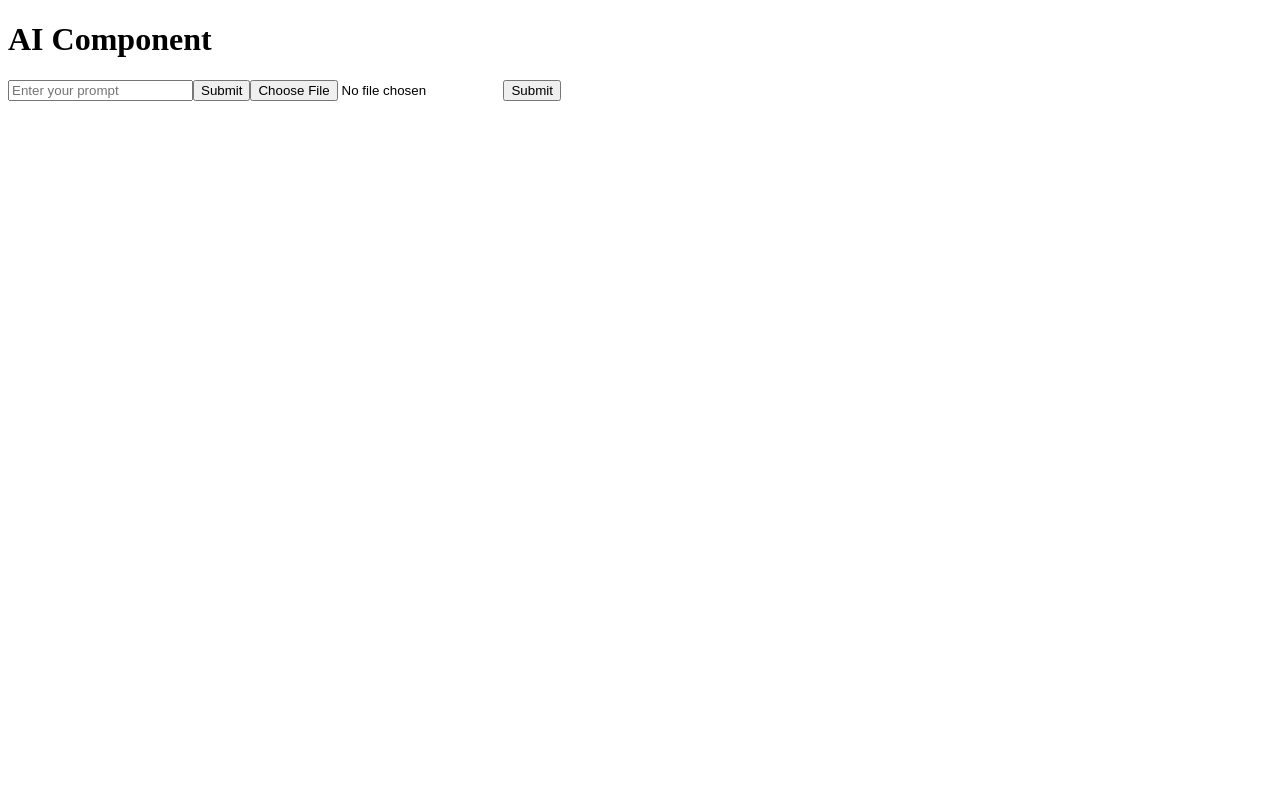
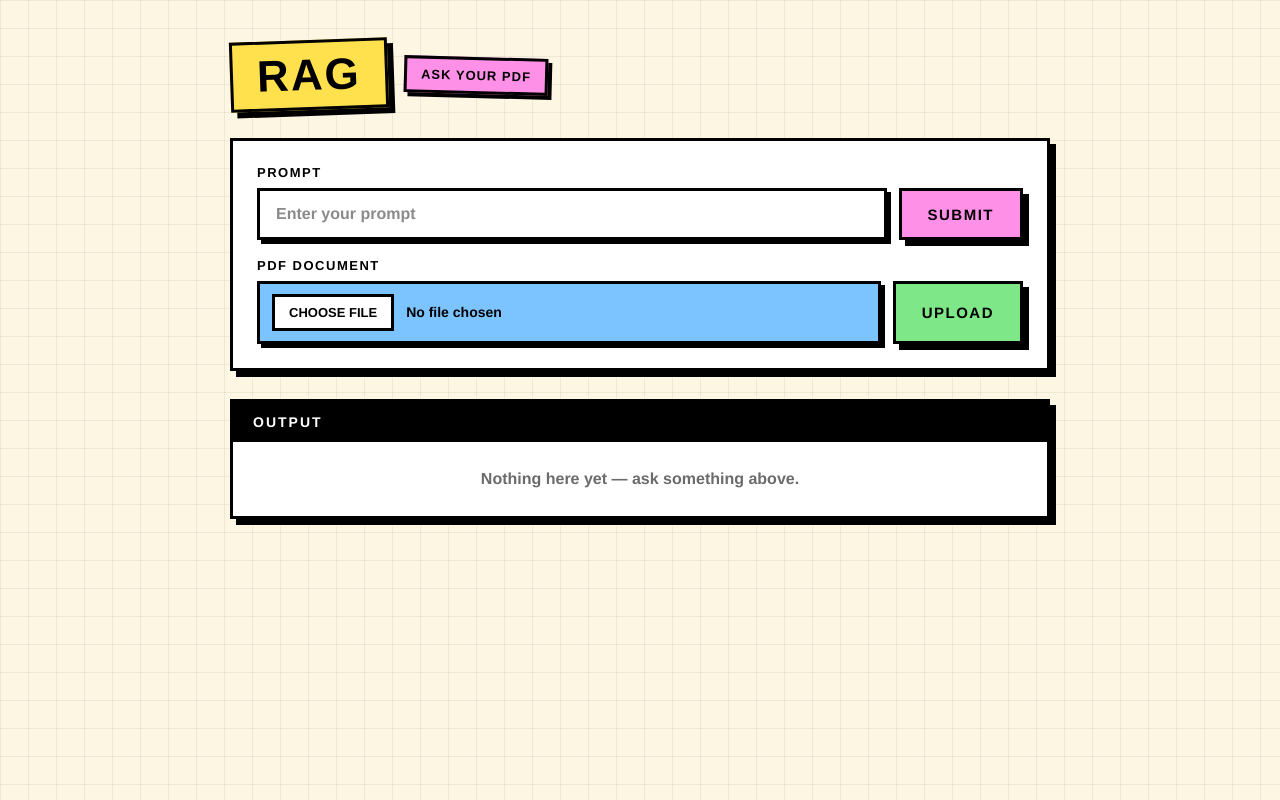
Before and after one commit to Kabilesh-GS/RAG-BOT, a React (Vite) app: page / in a window 1280 px wide. Built offline with nearby package versions, Linux system fonts and the light colour scheme; no server answers.

Commit message:
NeoBrutalism design pattern

```diff
--- a/src/App.css
+++ b/src/App.css
@@ -0,0 +1,279 @@
+.nb-page {
+  max-width: 860px;
+  margin: 0 auto;
+  padding: 40px 20px 80px;
+}
+
+/* ---------- Header ---------- */
+
+.nb-header {
+  display: flex;
+  align-items: center;
+  gap: 16px;
+  flex-wrap: wrap;
+  margin-bottom: 28px;
+}
+
+.nb-title {
+  margin: 0;
+  padding: 10px 24px;
+  font-size: 44px;
+  line-height: 1;
+  letter-spacing: 2px;
+  text-transform: uppercase;
+  background: var(--nb-yellow);
+  border: var(--nb-border);
+  box-shadow: var(--nb-shadow);
+  transform: rotate(-2deg);
+}
+
+.nb-tag {
+  padding: 8px 14px;
+  font-size: 13px;
+  font-weight: 800;
+  text-transform: uppercase;
+  letter-spacing: 1px;
+  background: var(--nb-pink);
+  border: var(--nb-border);
+  box-shadow: var(--nb-shadow-sm);
+  transform: rotate(1.5deg);
+}
+
+/* ---------- Card ---------- */
+
+.nb-card {
+  background: var(--nb-white);
+  border: var(--nb-border);
+  box-shadow: var(--nb-shadow);
+  padding: 24px;
+  margin-bottom: 28px;
+}
+
+.nb-form {
+  display: flex;
+  flex-direction: column;
+  gap: 18px;
+}
+
+.nb-label {
+  display: block;
+  margin-bottom: 8px;
+  font-size: 13px;
+  font-weight: 800;
+  text-transform: uppercase;
+  letter-spacing: 1.5px;
+}
+
+.nb-row {
+  display: flex;
+  gap: 12px;
+  flex-wrap: wrap;
+}
+
+.nb-row > .nb-input,
+.nb-row > .nb-file {
+  flex: 1 1 220px;
+}
+
+/* ---------- Inputs ---------- */
+
+.nb-input {
+  width: 100%;
+  padding: 14px 16px;
+  font-family: inherit;
+  font-size: 16px;
+  font-weight: 600;
+  color: var(--nb-ink);
+  background: var(--nb-white);
+  border: var(--nb-border);
+  box-shadow: var(--nb-shadow-sm);
+  outline: none;
+}
+
+.nb-input::placeholder {
+  color: #8a8a8a;
+}
+
+.nb-input:focus {
+  background: var(--nb-yellow);
+  box-shadow: 6px 6px 0 var(--nb-ink);
+}
+
+.nb-file {
+  width: 100%;
+  padding: 10px 12px;
+  font-family: inherit;
+  font-size: 14px;
+  font-weight: 700;
+  background: var(--nb-blue);
+  border: var(--nb-border);
+  box-shadow: var(--nb-shadow-sm);
+  cursor: pointer;
+}
+
+.nb-file::file-selector-button {
+  margin-right: 12px;
+  padding: 8px 14px;
+  font-family: inherit;
+  font-size: 13px;
+  font-weight: 800;
+  text-transform: uppercase;
+  color: var(--nb-ink);
+  background: var(--nb-white);
+  border: var(--nb-border);
+  cursor: pointer;
+}
+
+.nb-file::file-selector-button:hover {
+  background: var(--nb-yellow);
+}
+
+/* ---------- Buttons ---------- */
+
+.nb-btn {
+  padding: 14px 26px;
+  font-family: inherit;
+  font-size: 15px;
+  font-weight: 900;
+  text-transform: uppercase;
+  letter-spacing: 1.5px;
+  color: var(--nb-ink);
+  border: var(--nb-border);
+  box-shadow: var(--nb-shadow);
+  cursor: pointer;
+  transition: transform 0.06s ease, box-shadow 0.06s ease;
+}
+
+.nb-btn:hover {
+  transform: translate(-2px, -2px);
+  box-shadow: 8px 8px 0 var(--nb-ink);
+}
+
+.nb-btn:active {
+  transform: translate(6px, 6px);
+  box-shadow: 0 0 0 var(--nb-ink);
+}
+
+.nb-btn-primary {
+  background: var(--nb-pink);
+}
+
+.nb-btn-secondary {
+  background: var(--nb-green);
+}
+
+/* ---------- Status ---------- */
+
+.nb-status {
+  display: inline-block;
+  padding: 10px 16px;
+  font-size: 13px;
+  font-weight: 800;
+  text-transform: uppercase;
+  letter-spacing: 1px;
+  background: var(--nb-yellow);
+  border: var(--nb-border);
+  box-shadow: var(--nb-shadow-sm);
+}
+
+/* ---------- Output ---------- */
+
+.nb-output {
+  background: var(--nb-white);
+  border: var(--nb-border);
+  box-shadow: var(--nb-shadow);
+}
+
+.nb-output-head {
+  padding: 12px 20px;
+  font-size: 14px;
+  font-weight: 900;
+  text-transform: uppercase;
+  letter-spacing: 2px;
+  color: var(--nb-white);
+  background: var(--nb-ink);
+}
+
+.nb-output-body {
+  padding: 20px 24px;
+  font-family: "Helvetica Neue", Arial, sans-serif;
+  font-weight: 500;
+  font-size: 16px;
+  line-height: 1.65;
+  overflow-wrap: anywhere;
+}
+
+.nb-output-body h1,
+.nb-output-body h2,
+.nb-output-body h3 {
+  font-family: inherit;
+  font-weight: 900;
+  text-transform: uppercase;
+  border-bottom: var(--nb-border);
+  padding-bottom: 6px;
+}
+
+.nb-output-body a {
+  color: var(--nb-ink);
+  background: var(--nb-yellow);
+  text-decoration: none;
+  box-shadow: inset 0 -3px 0 var(--nb-ink);
+}
+
+.nb-output-body code {
+  padding: 2px 6px;
+  font-size: 14px;
+  background: var(--nb-blue);
+  border: 2px solid var(--nb-ink);
+}
+
+.nb-output-body pre {
+  padding: 16px;
+  overflow-x: auto;
+  background: var(--nb-ink);
+  color: var(--nb-white);
+  border: var(--nb-border);
+  box-shadow: var(--nb-shadow-sm);
+}
+
+.nb-output-body pre code {
+  padding: 0;
+  background: none;
+  border: none;
+  color: inherit;
+}
+
+.nb-output-body blockquote {
+  margin: 16px 0;
+  padding: 10px 18px;
+  background: var(--nb-pink);
+  border: var(--nb-border);
+  box-shadow: var(--nb-shadow-sm);
+}
+
+.nb-output-body table {
+  width: 100%;
+  border-collapse: collapse;
+}
+
+.nb-output-body th,
+.nb-output-body td {
+  padding: 8px 12px;
+  border: 2px solid var(--nb-ink);
+  text-align: left;
+}
+
+.nb-output-body th {
+  background: var(--nb-yellow);
+  text-transform: uppercase;
+}
+
+/* ---------- Empty state ---------- */
+
+.nb-empty {
+  padding: 28px 24px;
+  font-family: "Helvetica Neue", Arial, sans-serif;
+  font-weight: 700;
+  color: #6b6b6b;
+  text-align: center;
+}
--- a/src/Component/AI.jsx
+++ b/src/Component/AI.jsx
@@ -13,10 +13,10 @@ const ai = new GoogleGenAI({
 function AI() {
   const [prompt, setPrompt] = useState('')
   const [output, setOutput] = useState('')
+  const [state, setState] = useState('')
   const fileRef = useRef(null)
 
-  const TextFunction = async (e) => {
-    const file = fileRef.current?.files[0]
+  const TextFunction = async (file) => {
     if (!file) return
 
     let fullText = ''
@@ -30,11 +30,10 @@ function AI() {
         fullText += textContent.items.map((item) => item.str).join(' ') + '\n'
         // console.log(`Page ${pageNum} text:`, fullText)
     }
-    chunkText(fullText);
     return fullText
   }
 
-  const chunkText = (text, SIZE = 1000, overlap = 150) => {
+  const chunkText = async (text, SIZE = 1000, overlap = 150) => {
     const cleaned = text.replace(/\s+/g, ' ').trim()
     const result = []
     let start = 0
@@ -48,6 +47,19 @@ function AI() {
       // console.log("result", result)
     }
     return result
+  }
+
+  const UploadFunction = async (e) => {
+    const file = fileRef.current?.files[0]
+    if (!file) return
+
+    setState("Extracting text from PDF...")
+    const fullText = await TextFunction(file);
+    console.log("Full text extracted:", fullText)
+
+    setState("Chuncking text...")
+    const chunks = await chunkText(fullText);
+    console.log("Chunks created:", chunks)
   }
 
   const AiFunction = async (e) => {
@@ -87,17 +99,47 @@ function AI() {
   }
 
   return (
-    <div>
-      <h1>AI Component</h1>
+    <div className="nb-page">
+      <header className="nb-header">
+        <h1 className="nb-title">RAG</h1>
+        <span className="nb-tag">Ask your PDF</span>
+      </header>
 
-      <form>
-        <input type="text" placeholder="Enter your prompt" value={prompt} onChange={(e) => {setPrompt(e.target.value)}}/>
-        <button type="button" onClick={AiFunction}>Submit</button>
-        <input type="file" accept="application/pdf" ref={fileRef} />
-        <button type="button" onClick={TextFunction}>Submit</button>
-      </form>
+      <div className="nb-card">
+        <form className="nb-form">
+          <div>
+            <label className="nb-label" htmlFor="nb-prompt">Prompt</label>
+            <div className="nb-row">
+              <input
+                id="nb-prompt"
+                className="nb-input"
+                type="text"
+                placeholder="Enter your prompt"
+                value={prompt}
+                onChange={(e) => {setPrompt(e.target.value)}}
+              />
+              <button className="nb-btn nb-btn-primary" type="button" onClick={AiFunction}>Submit</button>
+            </div>
+          </div>
 
-      <Markdown>{output}</Markdown>
+          <div>
+            <label className="nb-label" htmlFor="nb-file">PDF Document</label>
+            <div className="nb-row">
+              <input id="nb-file" className="nb-file" type="file" accept="application/pdf" ref={fileRef} />
+              <button className="nb-btn nb-btn-secondary" type="button" onClick={UploadFunction}>Upload</button>
+            </div>
+          </div>
+
+          {state && <div className="nb-status">{state}</div>}
+        </form>
+      </div>
+
+      <section className="nb-output">
+        <div className="nb-output-head">Output</div>
+        {output
+          ? <div className="nb-output-body"><Markdown>{output}</Markdown></div>
+          : <div className="nb-empty">Nothing here yet — ask something above.</div>}
+      </section>
     </div>
   )
 }
--- a/src/index.css
+++ b/src/index.css
@@ -0,0 +1,29 @@
+:root {
+  --nb-bg: #fdf6e3;
+  --nb-ink: #000000;
+  --nb-yellow: #ffe14d;
+  --nb-pink: #ff90e8;
+  --nb-blue: #7cc4ff;
+  --nb-green: #7ee787;
+  --nb-white: #ffffff;
+  --nb-border: 3px solid var(--nb-ink);
+  --nb-shadow: 6px 6px 0 var(--nb-ink);
+  --nb-shadow-sm: 4px 4px 0 var(--nb-ink);
+
+  font-family: "Archivo Black", "Helvetica Neue", Arial, sans-serif;
+  color: var(--nb-ink);
+}
+
+* {
+  box-sizing: border-box;
+}
+
+body {
+  margin: 0;
+  min-height: 100vh;
+  background-color: var(--nb-bg);
+  background-image:
+    linear-gradient(rgba(0, 0, 0, 0.06) 1px, transparent 1px),
+    linear-gradient(90deg, rgba(0, 0, 0, 0.06) 1px, transparent 1px);
+  background-size: 28px 28px;
+}
```
